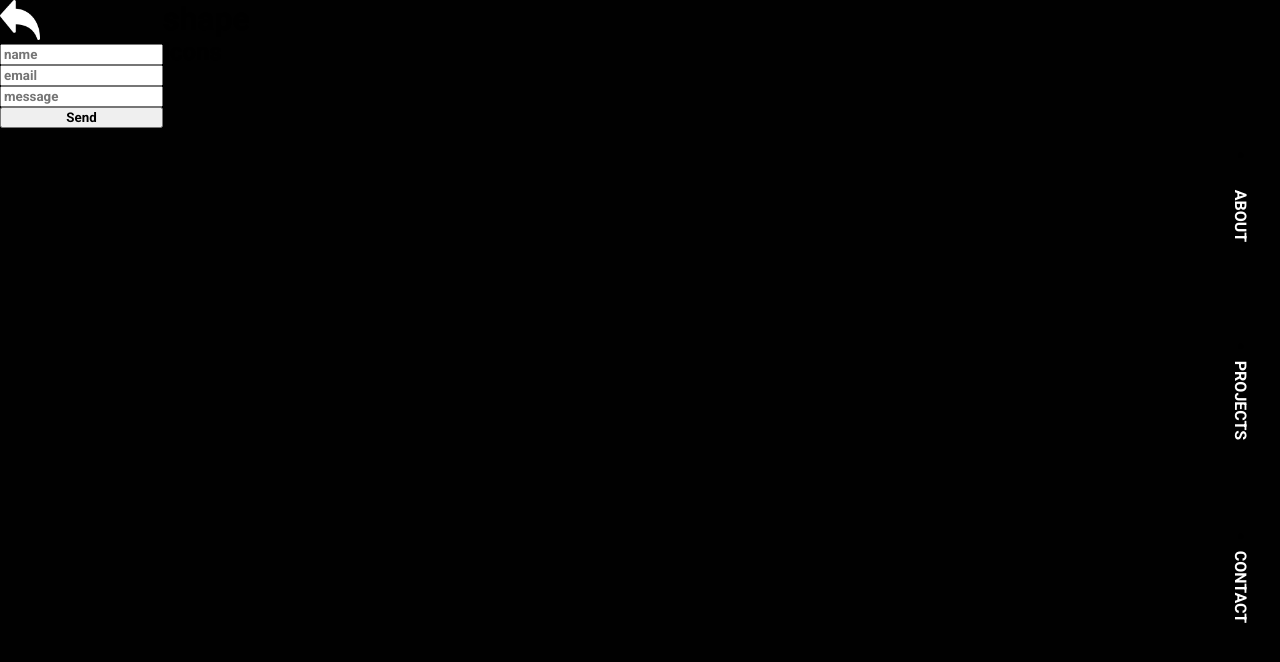
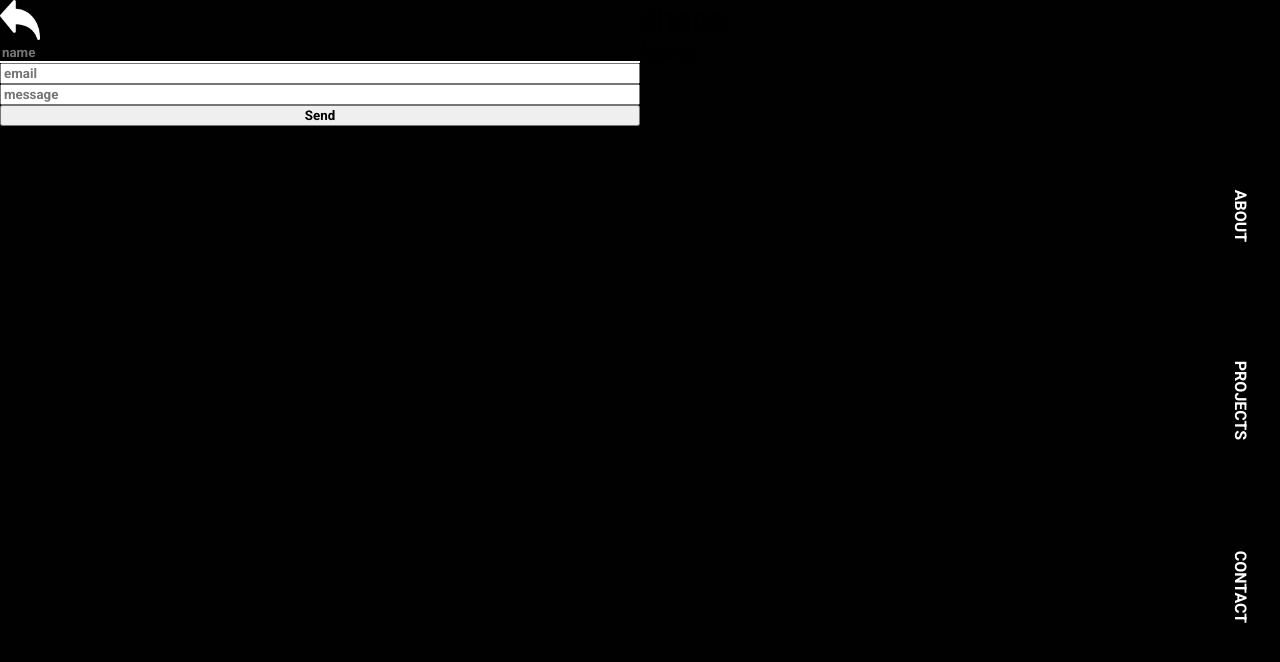
Before and after one commit to hamadagh/frontend-portfolio, a React (Create React App) app: page /contact in a window 1280 px wide. Shown: the top 662 px of the page. Built offline with nearby package versions, Linux system fonts and the light colour scheme.

Commit message:
styling contact page

```diff
--- a/src/components/Contact.js
+++ b/src/components/Contact.js
@@ -20,7 +20,12 @@ function Contact() {
           onSubmit="submit"
         >
           <input type="hidden" name="form-name" value="contact" />
-          <input type="text" placeholder="name" name="name" />
+          <input
+            type="text"
+            placeholder="name"
+            name="name"
+            className="contact-name"
+          />
           <input type="text" placeholder="email" name="email" />
           <input type="text" placeholder="message" name="message" />
           <button type="submit">Send</button>
--- a/src/components/style.css
+++ b/src/components/style.css
@@ -310,6 +310,19 @@ a {
   display: flex;
   flex-direction: column;
 }
+.contact-left-part {
+  width: 50%;
+}
+.contact-right-part {
+  width: 50%;
+}
+.contact-name {
+  background-color: rgba(255, 255, 255, 0);
+  border-top: none;
+  border-right: none;
+  border-left: none;
+  border-color: white;
+}
 .success-page {
   background-color: #010101;
   width: 100%;
```
